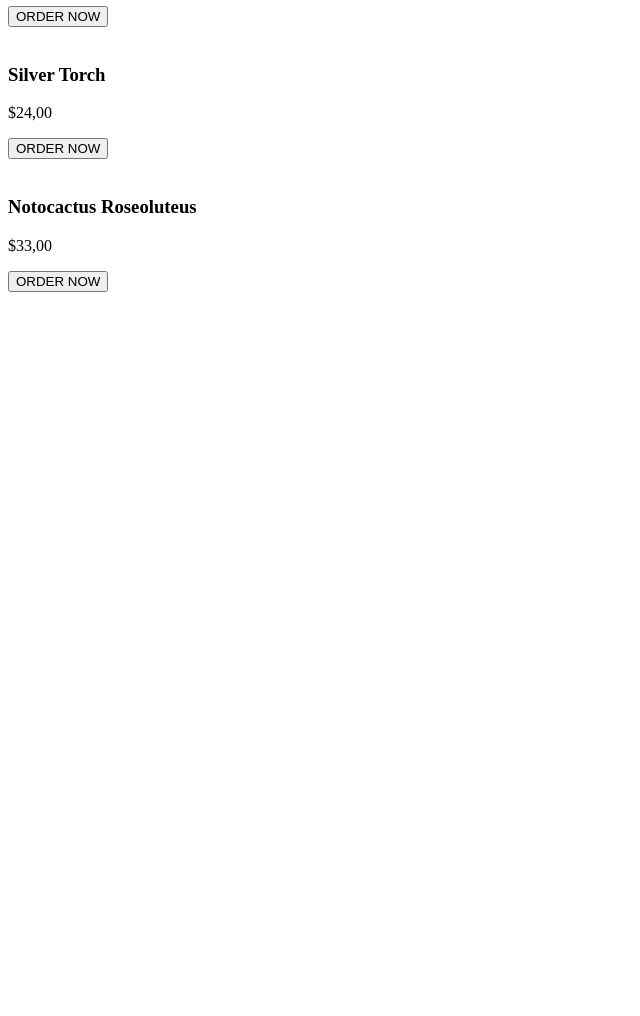
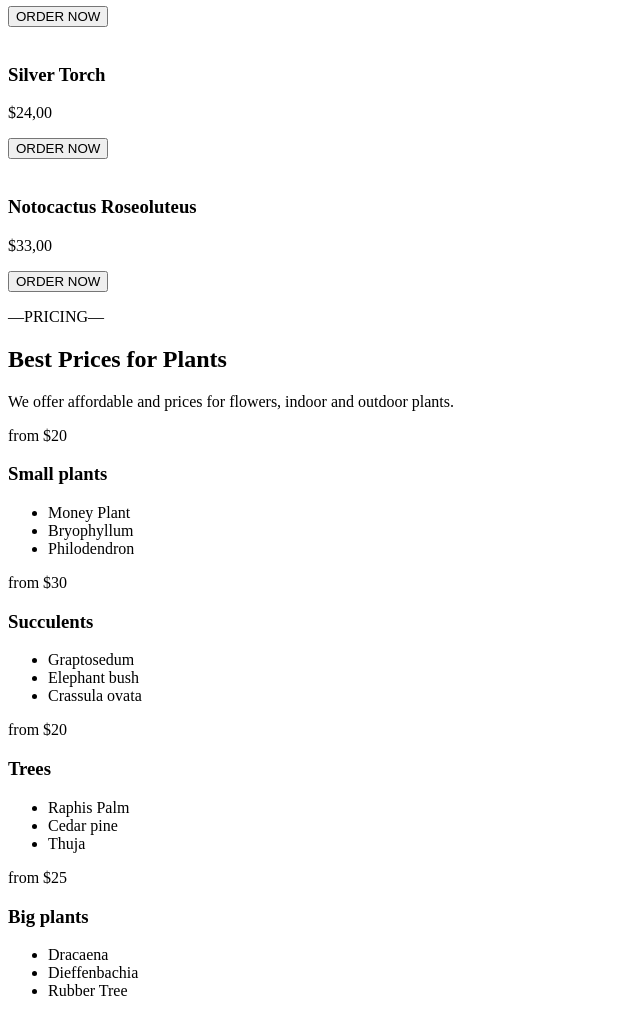
Before and after one commit to 2308Bohdan/plants-shop, a plain HTML site: page index.html in a window 1280 px wide. Shown: the part 3194-4210 px from the top of the page, without its empty margins (0-640 px from the left). Before the commit the page ends 3494 px from the top, so only its background shows below. Drawn offline with Linux system fonts and the light colour scheme.

Commit message:
add pricing bloc
Signed-off-by: 2308Bohdan <bogdan2308zi@gmail.com>

```diff
--- a/index.html
+++ b/index.html
@@ -12,7 +12,7 @@
                     <a href="#about-us">About us</a>
                     <a href="#plants-varieties">Plants</a>
                     <a href="#pick-of-the-month">Pick of the Month</a>
-                    <a href="#">Pricing</a>
+                    <a href="#pricing">Pricing</a>
                     <a href="#">Testimonials</a>
                     <a href="#">Contact us</a>
                 </div>
@@ -191,6 +191,53 @@
                     </section>
                 </section>
             </section>
+            <section class="pricing" id="pricing">
+                <p>―PRICING―</p>
+                <h2>Best Prices for Plants</h2>
+                <p>We offer affordable and prices for flowers, indoor and outdoor plants.</p>
+                <section>
+                    <div>
+                        <p>from $20</p>
+                        <h3>Small plants</h3>
+                        <ul>
+                            <li>Money Plant</li>
+                            <li>Bryophyllum</li>
+                            <li>Philodendron </li>
+                        </ul>
+                        <a href=""></a>
+                    </div>
+                    <div>
+                        <p>from $30</p>
+                        <h3>Succulents</h3>
+                        <ul>
+                            <li>Graptosedum</li>
+                            <li>Elephant bush</li>
+                            <li>Crassula ovata</li>
+                        </ul>
+                        <a href=""></a>
+                    </div>
+                    <div>
+                        <p>from $20</p>
+                        <h3>Trees</h3>
+                        <ul>
+                            <li>Raphis Palm</li>
+                            <li>Cedar pine</li>
+                            <li>Thuja</li>
+                        </ul>
+                        <a href=""></a>
+                    </div>
+                    <div>
+                        <p>from $25</p>
+                        <h3>Big plants</h3>
+                        <ul>
+                            <li>Dracaena</li>
+                            <li>Dieffenbachia</li>
+                            <li>Rubber Tree</li>
+                        </ul>
+                        <a href=""></a>
+                    </div>
+                </section>
+            </section>
         </main>
         <footer></footer>
     </body>
```
